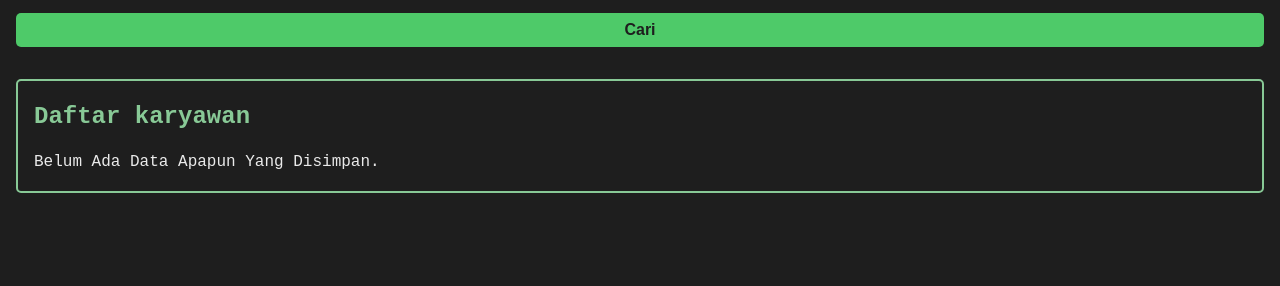
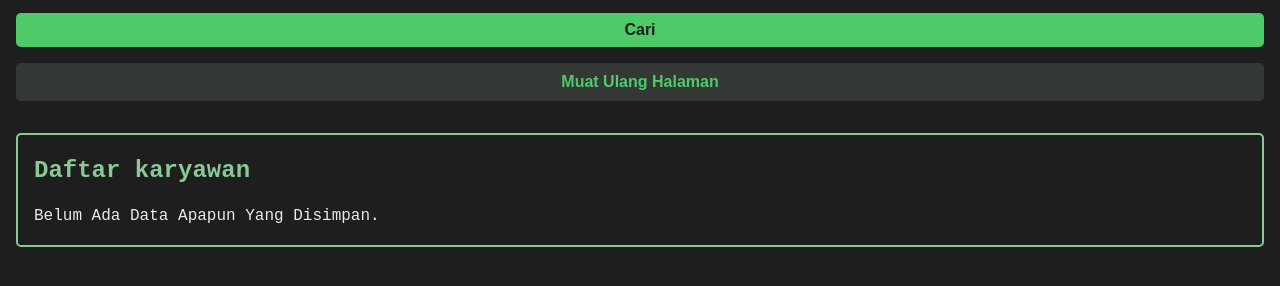
Before and after one commit to dediindrawan/form-daftar-karyawan, a plain HTML site: page index.html in a window 1280 px wide. Shown: the part 350-636 px from the top of the page. Drawn offline with Linux system fonts and the light colour scheme.

Commit message:
first commit

```diff
--- a/index.html
+++ b/index.html
@@ -57,7 +57,8 @@
             margin-top: 1em;
         }
 
-        header section form input[type='submit'] {
+        header section form input[type='submit'],
+        header section button {
             font-weight: bold;
             border: none;
             cursor: pointer;
@@ -67,6 +68,20 @@
 
         header section form input:focus {
             border: 2px solid #88c996;
+        }
+
+        header section button {
+            width: 100%;
+            margin-top: 1em;
+            padding: .5em 1em;
+            font-size: 1rem;
+            text-transform: capitalize;
+            outline: none;
+            border-radius: 5px;
+            border: 2px solid #343835;
+            color: #4eca69;
+            background-color: #343835;
+            transition: border .3s ease-in-out;
         }
 
         main {
@@ -137,6 +152,7 @@
                     autocomplete="off">
                 <input type="submit" value="Cari">
             </form>
+            <button onclick="refreshPage()">Muat Ulang Halaman</button>
         </section>
     </header>
 
@@ -202,6 +218,10 @@
                 loadDataFromStorage();
             };
         });
+
+        function refreshPage() {
+            location.reload();
+        };
 
         // add data input and save to employees variable
         function addEmployee() {
@@ -323,8 +343,6 @@
             if (!results) {
                 alert('Nama: ' + searchInput + ', tidak ada dalam data karyawan.');
             };
-
-            document.dispatchEvent(new Event(RENDER_EVENT));
         };
 
         // add function to help search input finding of the relevan data
```
